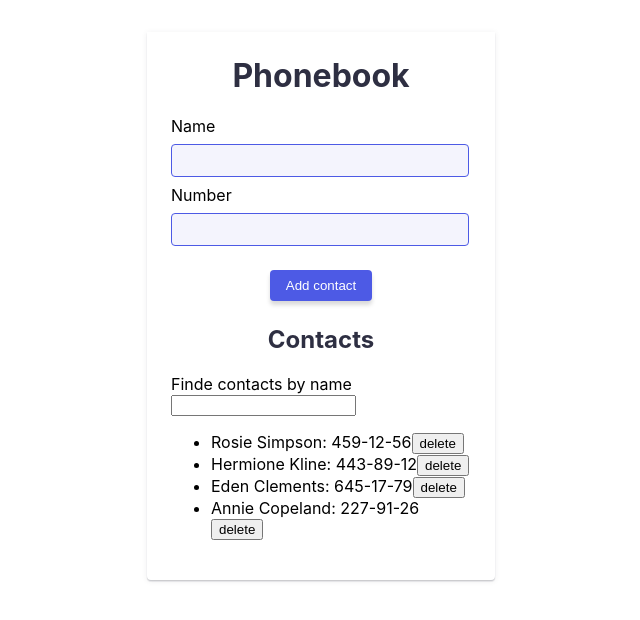
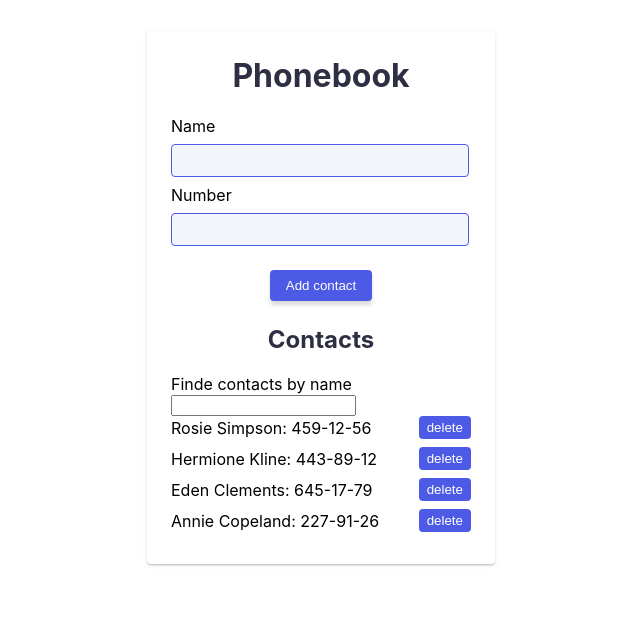
Before and after one commit to EvgeniiaS27/goit-react-hw-02-phonebook, a React (Create React App) app: page / in a window 1280 px wide. Shown: the top 620 px of the page, without its empty margins (319-959 px from the left). Built offline with nearby package versions, Linux system fonts and the light colour scheme.

Commit message:
Update component ContacsList

```diff
--- a/src/components/ContactsList/ContactsList.jsx
+++ b/src/components/ContactsList/ContactsList.jsx
@@ -1,15 +1,20 @@
 import PropTypes from 'prop-types';
+import css from './ContactsList.module.css';
 
 export const ContactsList = ({ contacts, onDeleteContact }) => {
   return (
-    <ul>
+    <ul className={css.listContact}>
       {contacts.map(({ name, number, id }) => {
         return (
-          <li key={id}>
-            <span>
+          <li key={id} className={css.itemContact}>
+            <p className={css.contact}>
               {name}: {number}
-            </span>
-            <button type="button" onClick={() => onDeleteContact(id)}>
+            </p>
+            <button
+              className={css.button}
+              type="button"
+              onClick={() => onDeleteContact(id)}
+            >
               delete
             </button>
           </li>
--- /dev/null
+++ b/src/components/ContactsList/ContactsList.module.css
@@ -0,0 +1,26 @@
+.listContact {
+  margin: 0;
+  padding: 0;
+}
+
+.itemContact {
+  display: flex;
+  justify-content: space-between;
+  align-items: center;
+
+  gap: 16px;
+  margin-bottom: 8px;
+}
+.contact {
+  margin: 0;
+  max-width: 250px;
+  height: 100%;
+}
+
+.button {
+  padding: 4px 8px;
+  border: none;
+  border-radius: 4px;
+  background-color: #4d5ae5;
+  color: #fff;
+}
```
